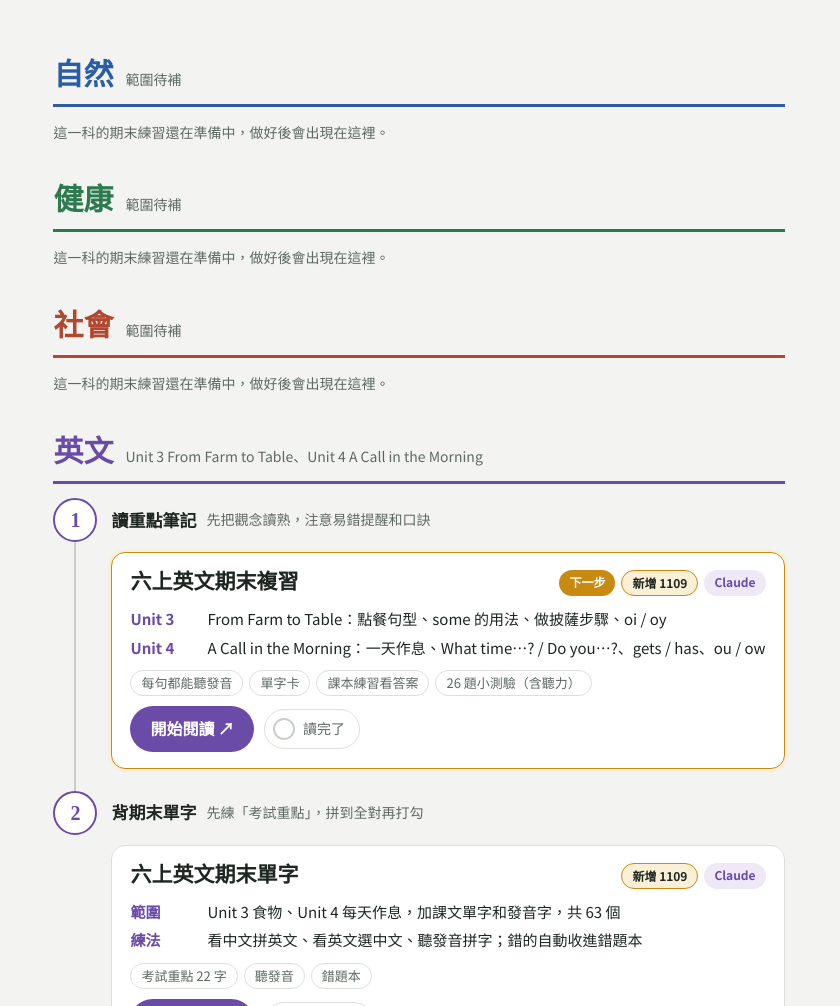
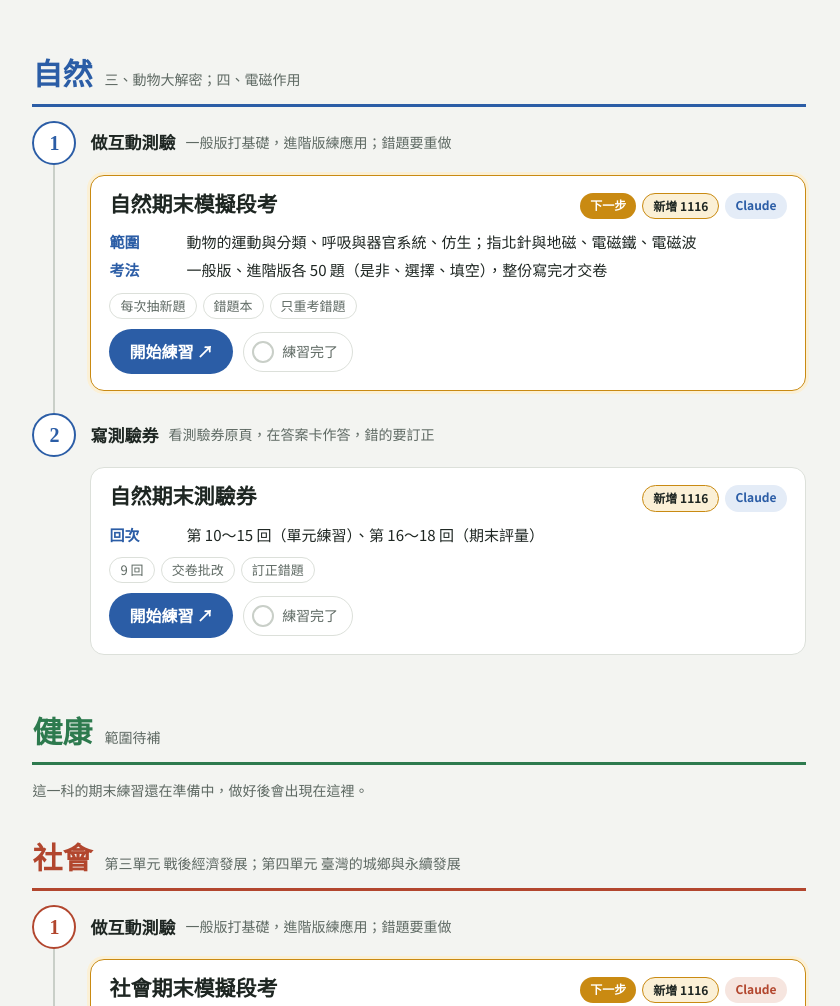
Before and after one commit to chiaoro/study-2026, a plain HTML site: page final.html in a window 1280 px wide. Shown: the part 1480-2486 px from the top of the page, without its empty margins (221-1061 px from the left). Drawn offline with Linux system fonts and the light colour scheme; a web font is replaced by a local one.

Commit message:
期末頁加入社會、自然的測驗券與模擬段考連結
- 社會、自然各新增「期末模擬段考」（一般／進階各 50 題）與「期末測驗券」兩項
- 補上兩科的期末範圍說明
- 頁面本身放在私人 Artifact，這裡只放連結

Co-Authored-By: Claude Opus 5.5 <noreply@anthropic.com>

```diff
--- a/final.html
+++ b/final.html
@@ -169,9 +169,9 @@ a:focus-visible,button:focus-visible{outline:3px solid var(--next);outline-offse
 <script>
 const SUBJECTS={
   chi:{name:"國語",sub:"第7～12課、學習地圖三、四"},
-  sci:{name:"自然",sub:"範圍待補"},
+  sci:{name:"自然",sub:"三、動物大解密；四、電磁作用"},
   hea:{name:"健康",sub:"範圍待補"},
-  soc:{name:"社會",sub:"範圍待補"},
+  soc:{name:"社會",sub:"第三單元 戰後經濟發展；第四單元 臺灣的城鄉與永續發展"},
   eng:{name:"英文",sub:"Unit 3 From Farm to Table、Unit 4 A Call in the Morning"}
 };
 const STAGES={
@@ -194,14 +194,26 @@ const ITEMS=[
    tags:["每句都能聽發音","單字卡","課本練習看答案","26 題小測驗（含聽力）"]},
   {id:"eng-vocab",stage:"extra",step:"背期末單字",tip:"先練「考試重點」，拼到全對再打勾",s:"eng",title:"六上英文期末單字",url:"https://chiaoro.github.io/study-2026/vocab-final.html",src:"Claude",
    units:[["範圍","Unit 3 食物、Unit 4 每天作息，加課文單字和發音字，共 63 個"],["練法","看中文拼英文、看英文選中文、聽發音拼字；錯的自動收進錯題本"]],
-   tags:["考試重點 22 字","聽發音","錯題本"]}];
+   tags:["考試重點 22 字","聽發音","錯題本"]},
+  {id:"sci-exam",stage:"quiz",s:"sci",title:"自然期末模擬段考",url:"https://claude.ai/artifact/5TtfZR8L1EdhA9JVAi8jbs",src:"Claude",
+   units:[["範圍","動物的運動與分類、呼吸與器官系統、仿生；指北針與地磁、電磁鐵、電磁波"],["考法","一般版、進階版各 50 題（是非、選擇、填空），整份寫完才交卷"]],
+   tags:["每次抽新題","錯題本","只重考錯題"]},
+  {id:"sci-ws",stage:"extra",step:"寫測驗券",tip:"看測驗券原頁，在答案卡作答，錯的要訂正",s:"sci",title:"自然期末測驗券",url:"https://claude.ai/artifact/BY8AT5VWpZroV7kF6JdLed",src:"Claude",
+   units:[["回次","第 10～15 回（單元練習）、第 16～18 回（期末評量）"]],
+   tags:["9 回","交卷批改","訂正錯題"]},
+  {id:"soc-exam",stage:"quiz",s:"soc",title:"社會期末模擬段考",url:"https://claude.ai/artifact/Q2TFPDYpUaZM4Whhwx2FyQ",src:"Claude",
+   units:[["範圍","土地改革、美援、加工出口區、十大建設、科學園區；工業化與都市化、生活圈、城鄉永續"],["考法","一般版、進階版各 50 題（是非、選擇、填空），整份寫完才交卷"]],
+   tags:["每次抽新題","錯題本","只重考錯題"]},
+  {id:"soc-ws",stage:"extra",step:"寫測驗券",tip:"看測驗券原頁，在答案卡作答，錯的要訂正",s:"soc",title:"社會期末測驗券",url:"https://claude.ai/artifact/2PXWYLBM4p8xGh9MXBE7K5",src:"Claude",
+   units:[["回次","第 8～14 回（單元練習）、第 17～18 回（期末評量）"]],
+   tags:["9 回","交卷批改","訂正錯題"]}];
 
 // 打勾紀錄存在這臺平板的瀏覽器裡（同一個瀏覽器、同一個網址打開就會一直在）
 const KEY="final-done-r1";
 let done={};try{done=JSON.parse(localStorage.getItem(KEY))||{}}catch(e){}
 function saveDone(){try{localStorage.setItem(KEY,JSON.stringify(done))}catch(e){}}
 // 題目版本：讓孩子一眼看出哪些題目是新的（new:true 才是這次換過的）
-const VER={"chi-rhetoric":["新增 1109",1],"eng-notes":["新增 1109",1],"eng-vocab":["新增 1109",1],"chi-notes":["新增 1109",1],"chi-write":["新增 1109",1]};
+const VER={"chi-rhetoric":["新增 1109",1],"eng-notes":["新增 1109",1],"eng-vocab":["新增 1109",1],"chi-notes":["新增 1109",1],"chi-write":["新增 1109",1],"sci-exam":["新增 1116",1],"sci-ws":["新增 1116",1],"soc-exam":["新增 1116",1],"soc-ws":["新增 1116",1]};
 const esc=s=>String(s).replace(/[&<>"]/g,c=>({"&":"&amp;","<":"&lt;",">":"&gt;",'"':"&quot;"}[c]));
 const bySubject=k=>ITEMS.filter(i=>i.s===k);
 const nextOf=k=>bySubject(k).find(i=>!done[i.id]);
```
